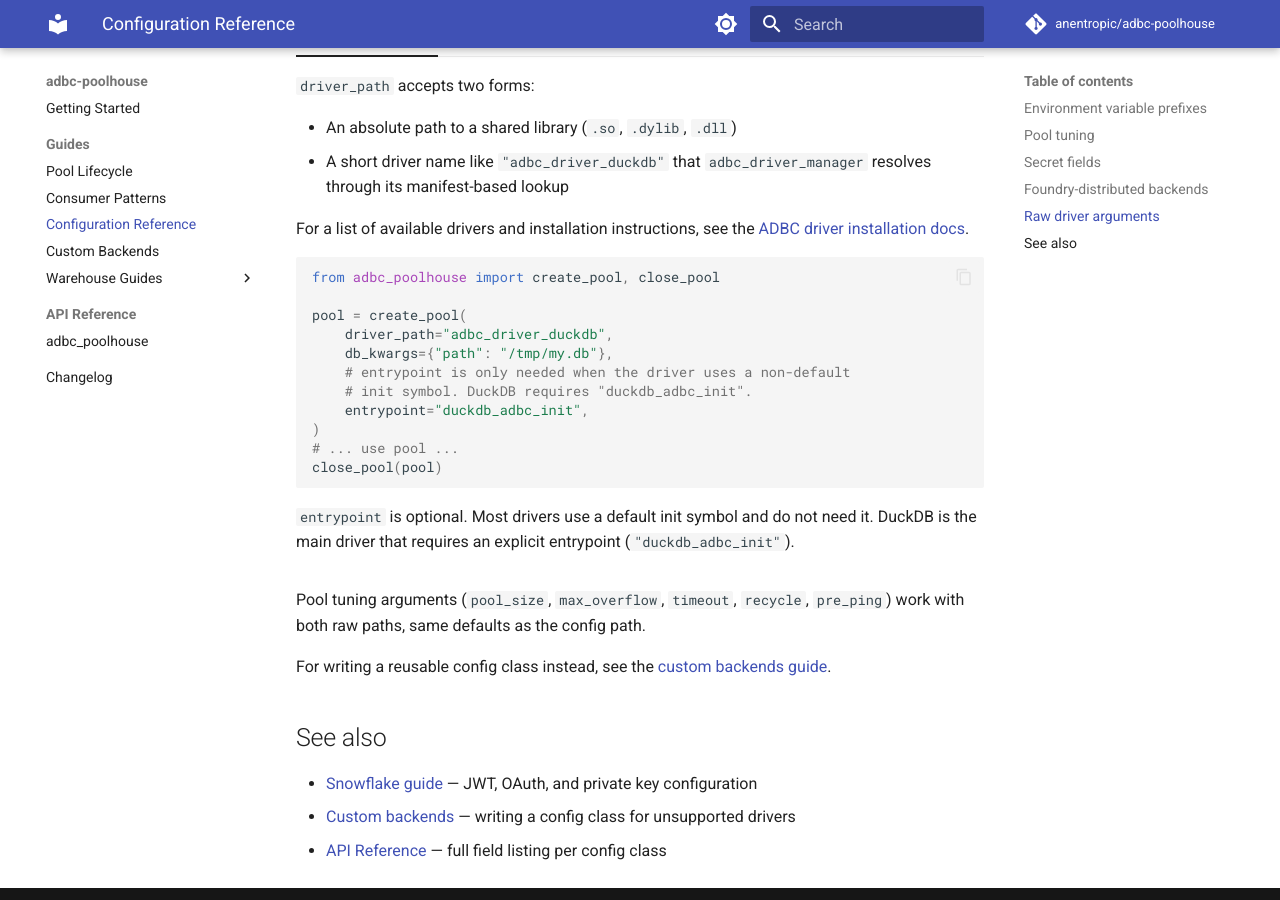
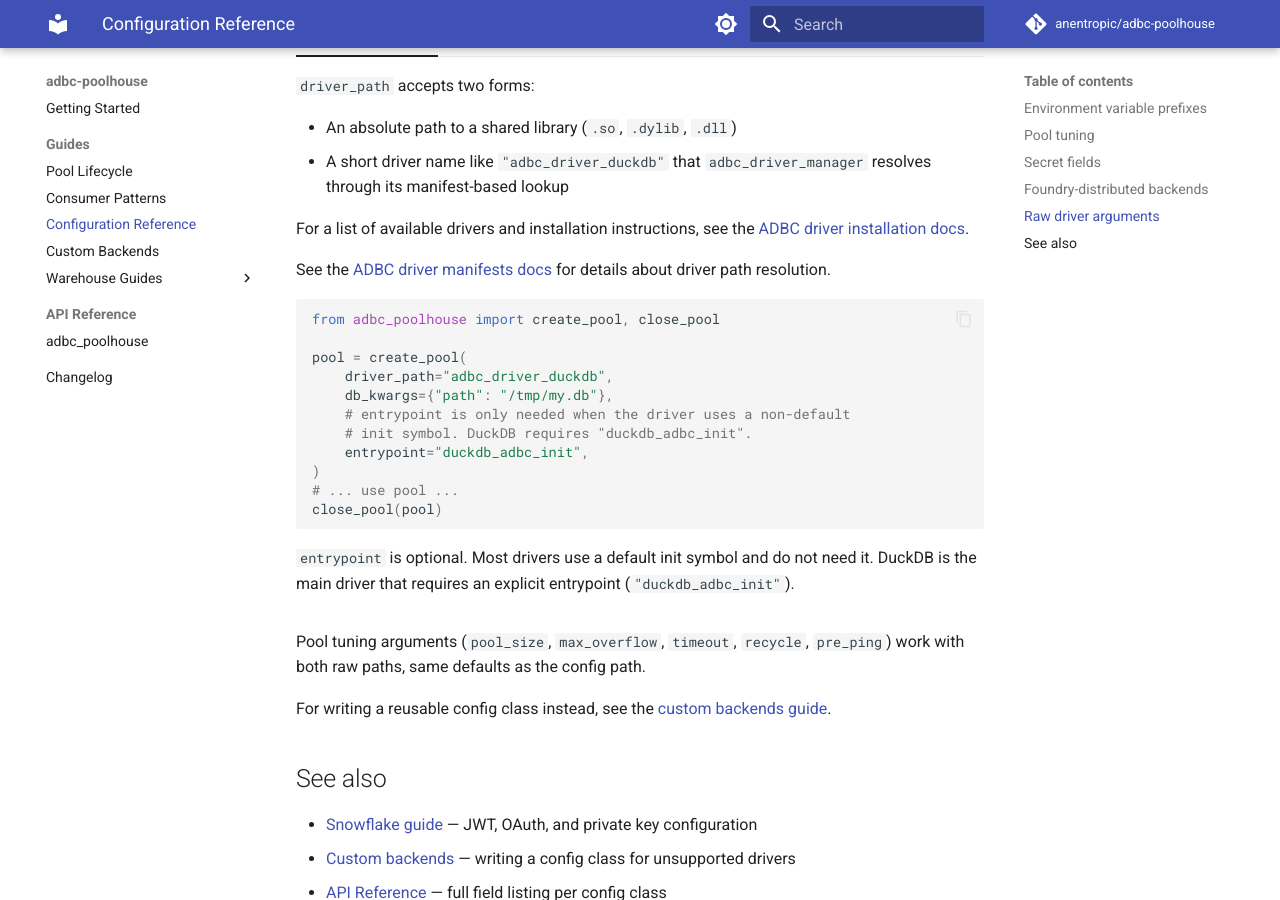
Before and after one commit to anentropic/adbc-poolhouse, an MkDocs documentation site: the page built from docs/src/guides/configuration.md, in a window 1280 px wide and 900 px high, scrolled down 2747 px. Built offline with MkDocs 1.6.1 and Material for MkDocs 9.7.7, drawn with Linux system fonts in a browser that asks for light colours; comment, search, counter and statistics services are not loaded.

Commit message:
docs tweak

````diff
--- a/docs/src/guides/configuration.md
+++ b/docs/src/guides/configuration.md
@@ -88,6 +88,10 @@ Two raw paths are supported. Use one or the other, not both:
     For a list of available drivers and installation instructions, see the
     [ADBC driver installation docs](https://arrow.apache.org/adbc/current/driver/installation.html).
 
+    See the [ADBC driver manifests docs](https://arrow.apache.org/adbc/current/format/driver_manifests.html)
+    for details about driver path resolution.
+
+
     ```python
     from adbc_poolhouse import create_pool, close_pool
 
````
